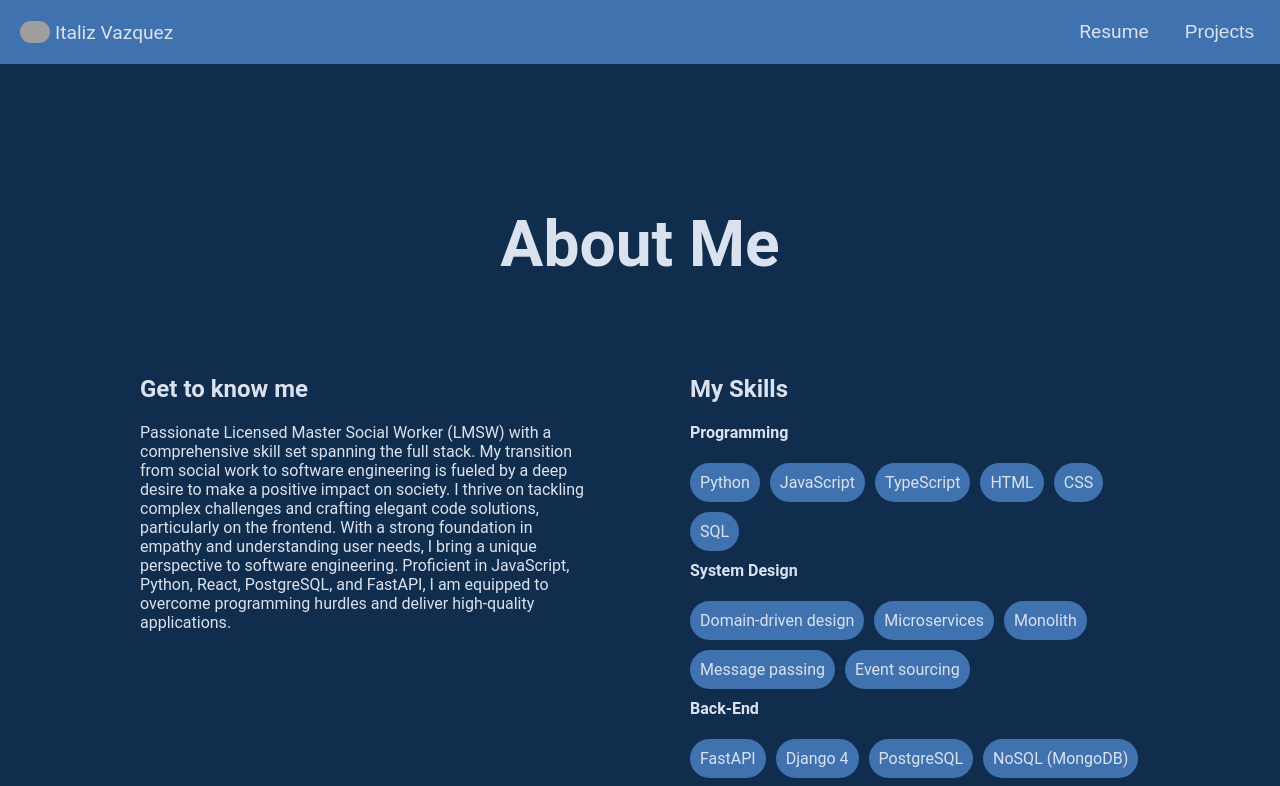
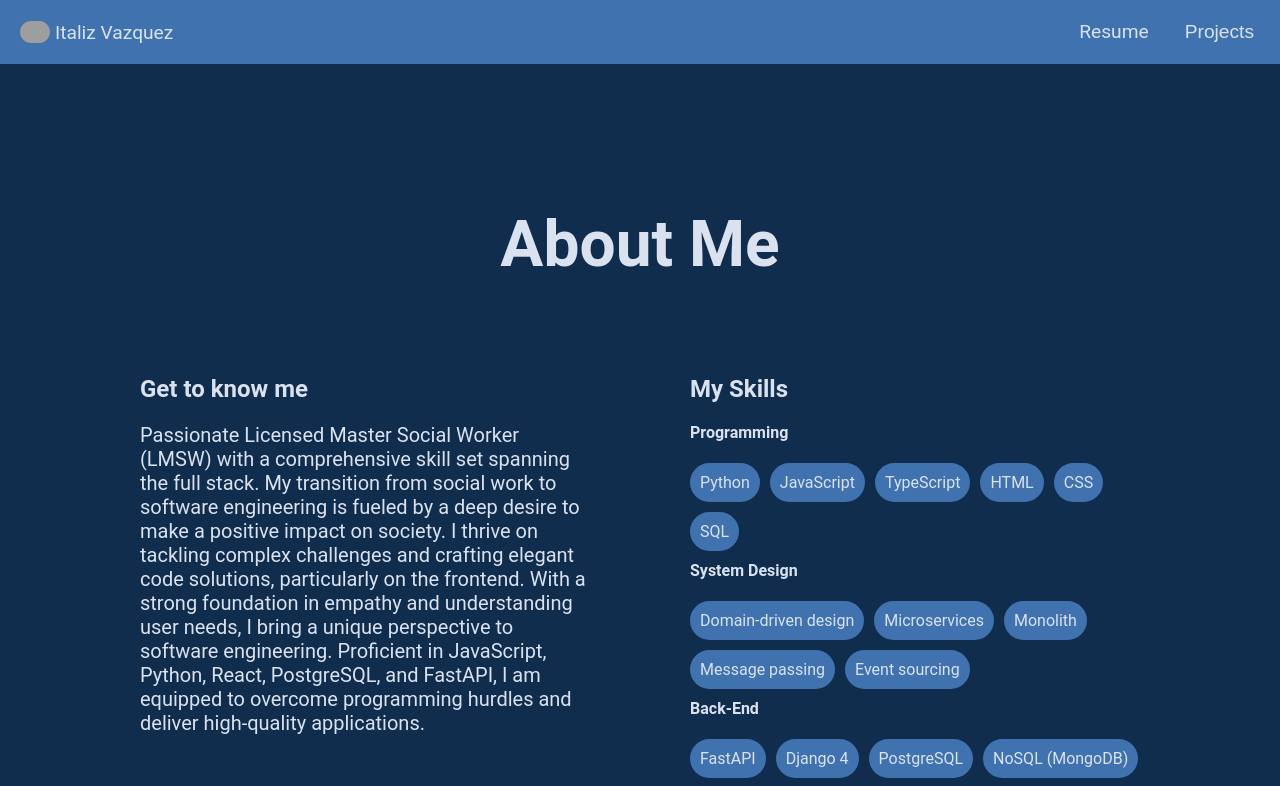
Before and after one commit to Itav8/portfolio, a React (Vite) app: page / in a window 1280 px wide. Shown: the top 786 px of the page. Built offline with nearby package versions, Linux system fonts and the light colour scheme; grey boxes are pictures that could not be loaded.

Commit message:
updated paragraph font size

```diff
--- /dev/null
+++ b/src/components/ProjectDetails.jsx
@@ -0,0 +1,5 @@
+const ProjectDetails = () => {
+
+}
+
+export default ProjectDetails;
--- a/src/styles/AboutMe.css
+++ b/src/styles/AboutMe.css
@@ -14,3 +14,7 @@ h1 {
   grid-template-columns: 1fr 1fr;
   column-gap: 100px;
 }
+
+p {
+  font-size: 20px;
+}
```
Also changed, not shown: 1 other file (tests, documents, lock files or other folders).
